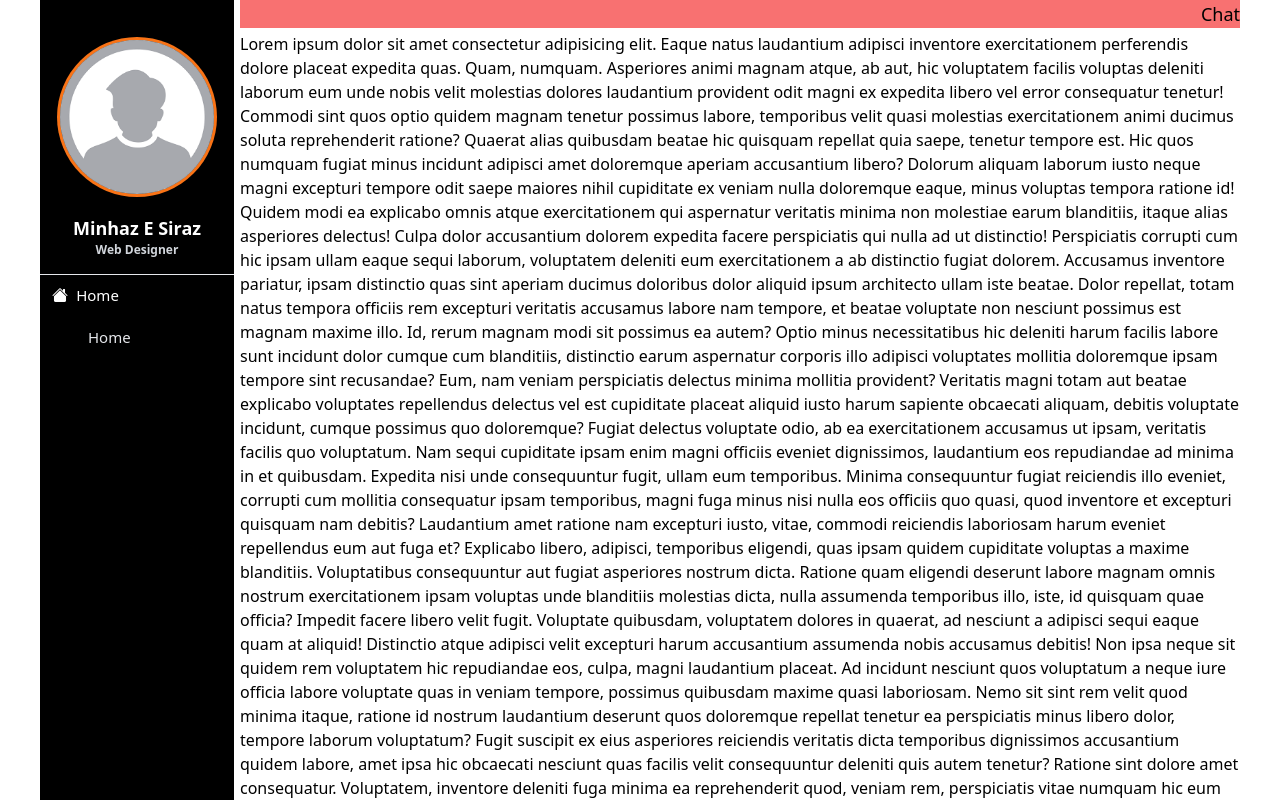
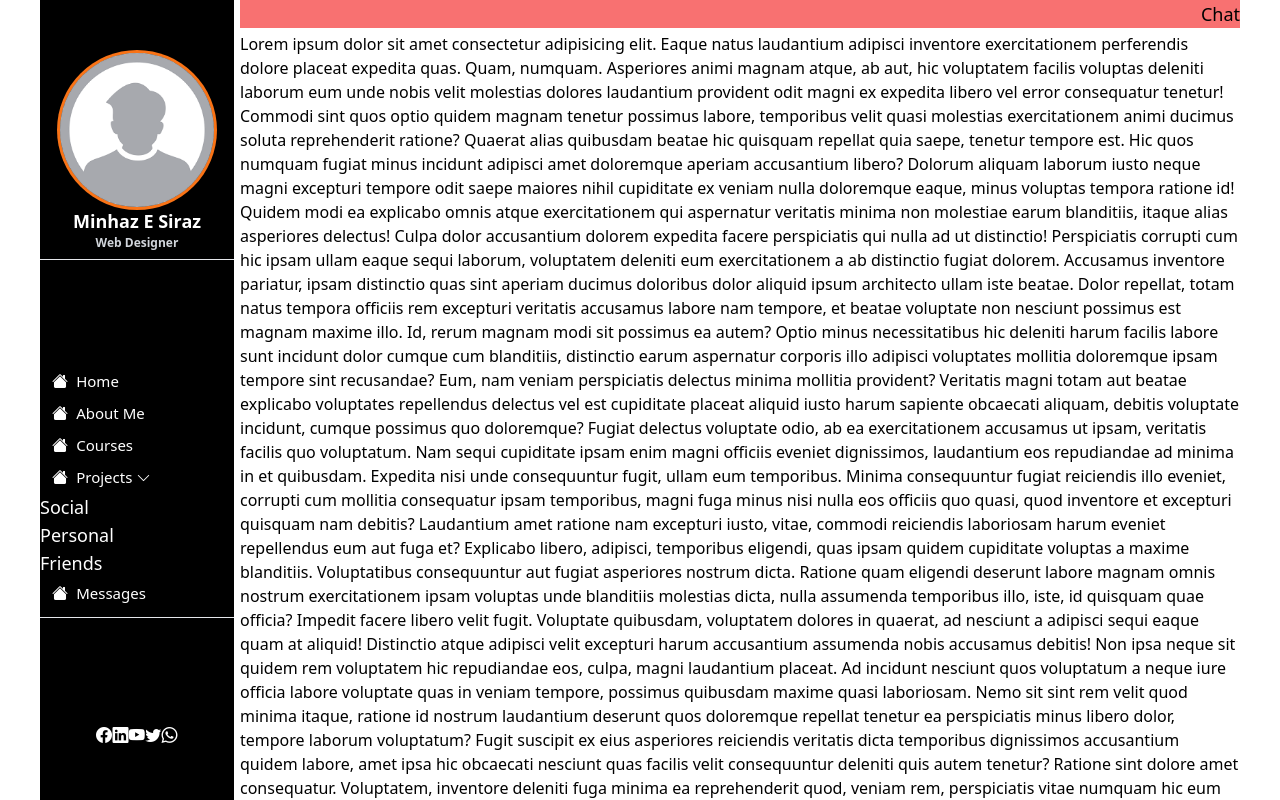
Before and after one commit to minhazesiraz/name-pro, a website built with Vite: page index.html in a window 1280 px wide. Shown: the top 800 px of the page. Built offline with nearby package versions, Linux system fonts and the light colour scheme.

Commit message:
name-pro

```diff
--- a/index.html
+++ b/index.html
@@ -7,34 +7,67 @@
     <link rel="stylesheet" href="/turn/output.css">
     <link rel="shortcut icon" href="/root/icons/html.png" type="image/x-icon">
     <link rel="stylesheet" href="https://cdn.jsdelivr.net/npm/bootstrap-icons@1.7.2/font/bootstrap-icons.css">
+    <link rel="stylesheet" href="/src/toggle.js">
 </head>
 <body class="container mx-auto">
     <div class="flex justify-between">
-        <nav class="basis-0 lg:basis-2/12 sticky top-0 h-screen bg-black">
+        <nav class="basis-0 lg:basis-2/12 sticky top-0 bg-black flex flex-col justify-around h-screen">
             <!-- photos, name & title -->
             <div class="relative">
-                <div class="p-5 pt-10">
+                <div class="px-5">
                     <img class="rounded-full ring ring-offset-0 ring-orange-500" src="/root/images/photos.png" alt="">
                 </div>
                 <div class="relative">
                     <h1 class="text-white font-semibold text-center">Minhaz E Siraz</h1>
                     <h5 class="text-gray-300 font-semibold text-center text-xs">Web Designer</h5>
                 </div>
-                <hr class="mt-4">
+                <hr class="mt-2">
             </div>
 
             <!-- navbar & icons -->
-            <div class="mt-2">
-                <div class="text-white hover:bg-orange-500">
+            <div class="flex flex-col">
+                <div class="text-white hover:bg-orange-500 py-1 rounded-lg">
                     <i class="bi bi-house-fill ps-3"></i>
                     <span class="text-[0.9375rem] ml-1 text-white">Home</span>
                   </div>
-                  <div class="p-2.5 mt-2 flex items-center rounded-md px-4 duration-300 cursor-pointer  hover:bg-blue-600">
-                    <i class="bi bi-house-door-fill"></i>
-                    <span class="text-[15px] ml-4 text-gray-200">Home</span>
+                <div class="text-white hover:bg-orange-500 py-1 rounded-lg">
+                    <i class="bi bi-house-fill ps-3"></i>
+                    <span class="text-[0.9375rem] ml-1 text-white">About Me</span>
                   </div>
+                <div class="text-white hover:bg-orange-500 py-1 rounded-lg">
+                    <i class="bi bi-house-fill ps-3"></i>
+                    <span class="text-[0.9375rem] ml-1 text-white">Courses</span>
+                  </div>
+                    <div class="text-white hover:bg-orange-500 py-1 rounded-lg" onClick="dropDown()">
+                        <span>
+                            <i class="bi bi-house-fill ps-3"></i>
+                        <span class="text-[0.9375rem] ml-1 text-white">Projects</span>
+                        </span>
+                        <span class="text-sm rotate-180" id="arrow">
+                            <i class="bi bi-chevron-down"></i>
+                          </span>
+                      </div>
+                  <!-- dropDown -->
+                  <div class="" id="submenu">
+                    <h1 class="cursor-pointer text-white hover:bg-gray-700 rounded-md">Social</h1>
+                    <h1 class="cursor-pointer text-white hover:bg-gray-700 rounded-md">Personal</h1>
+                    <h1 class="cursor-pointer text-white hover:bg-gray-700 rounded-md">Friends</h1>
+                  </div>
+                <div class="text-white hover:bg-orange-500 py-1 rounded-lg">
+                    <i class="bi bi-house-fill ps-3"></i>
+                    <span class="text-[0.9375rem] ml-1 text-white">Messages</span>
+                  </div>
+                  <hr class="mt-2">
             </div>
 
+            <!-- profiles -->
+            <div class="text-white tracking-wide flex items-center justify-center">
+                <a class="hover:text-orange-500" href=""><i class="bi bi-facebook"></i></a>
+                <a class="hover:text-orange-500" href=""><i class="bi bi-linkedin"></i></a>
+                <a class="hover:text-orange-500" href=""><i class="bi bi-youtube"></i></a>
+                <a class="hover:text-orange-500" href=""><i class="bi bi-twitter"></i></a>
+                <a class="hover:text-orange-500" href=""><i class="bi bi-whatsapp"></i></a>
+            </div>
         </nav>
         <div class="basis-full lg:basis-[83.3333333333%] flex flex-col gap-1">
             <header class="sticky top-0 bg-red-400">
@@ -55,5 +88,17 @@
             </footer>
         </div>
     </div>
+
+    <script>
+        function dropDown() {
+          document.querySelector('#submenu').classList.toggle('hidden')
+          document.querySelector('#arrow').classList.toggle('rotate-0')
+        }
+        dropDown()
+
+        function Openbar() {
+          document.querySelector('.sidebar').classList.toggle('left-[-300px]')
+        }
+      </script>
 </body>
 </html>
```
Also changed, not shown: turn/output.css.
